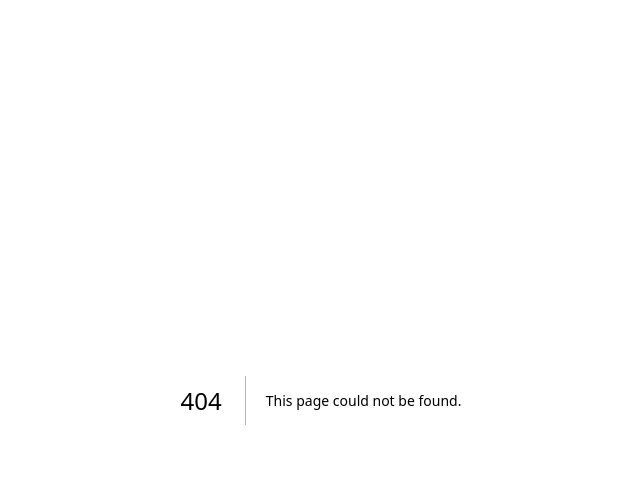
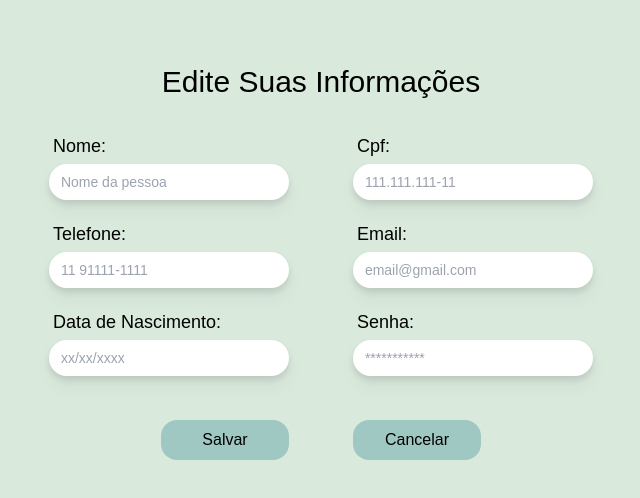
Before and after one commit to oinkos-finance/oinkos-website, a Next.js app: page /editar_perfil in a window 1280 px wide. Before the commit this address had no page. Shown: the top 498 px of the page, without its empty margins (319-959 px from the left). Built offline with nearby package versions, Linux system fonts and the light colour scheme.

Commit message:
adiciona pagina de editar perfil

```diff
--- /dev/null
+++ b/app/editar_perfil/page.tsx
@@ -0,0 +1,45 @@
+import Link from "next/link";
+
+export default function EditarPerfil() {
+    return (
+        <div className="bg-[#D9E9DC] min-h-screen flex flex-col gap-8 items-center py-16">
+            <h1 className="text-black cursor-default text-center text-2xl md:text-3xl">Edite Suas Informações</h1>
+            <form className="flex w-3/4 flex-col items-center justify-center gap-6 md:gap-5">
+                <div className="flex flex-col md:flex-row w-full gap-6 md:gap-16 items-center justify-center">
+                    <div className="flex flex-col gap-1 w-full md:w-1/3 lg:w-1/4">
+                        <label className="text-black text-start md:text-md lg:text-lg text-lg pl-1">Nome:</label>
+                        <input name="nome" placeholder=" Nome da pessoa" className="bg-white text-sm p-2 rounded-3xl drop-shadow-lg text-[#051A29]" />
+                    </div>
+                    <div className="flex flex-col gap-1 w-full md:w-1/3 lg:w-1/4">
+                        <label className="text-black md:text-md lg:text-lg text-lg pl-1">Cpf:</label>
+                        <input name="cpf" placeholder=" 111.111.111-11" className="bg-white text-sm p-2 rounded-3xl drop-shadow-lg text-[#051A29]" />
+                    </div>
+                </div>
+                <div className="flex flex-col md:flex-row w-full gap-6 md:gap-16 items-center justify-center">
+                    <div className="flex flex-col gap-1 w-full md:w-1/3 lg:w-1/4">
+                        <label className="text-black text-start md:text-md lg:text-lg text-lg pl-1">Telefone:</label>
+                        <input name="telefone" placeholder=" 11 91111-1111" className="bg-white text-sm p-2 rounded-3xl drop-shadow-lg text-[#051A29]" />
+                    </div>
+                    <div className="flex flex-col gap-1 w-full md:w-1/3 lg:w-1/4">
+                        <label className="text-black md:text-md lg:text-lg text-lg pl-1">Email:</label>
+                        <input name="email" placeholder=" email@gmail.com" className="bg-white text-sm p-2 rounded-3xl drop-shadow-lg text-[#051A29]" />
+                    </div>
+                </div>
+                <div className="flex flex-col md:flex-row w-full gap-6 md:gap-16 items-center justify-center">
+                    <div className="flex flex-col gap-1 w-full md:w-1/3 lg:w-1/4">
+                        <label className="text-black text-start md:text-md lg:text-lg text-lg pl-1">Data de Nascimento:</label>
+                        <input name="dataNascimento" placeholder=" xx/xx/xxxx" className="bg-white text-sm p-2 rounded-3xl drop-shadow-lg text-[#051A29]" />
+                    </div>
+                    <div className="flex flex-col gap-1 w-full md:w-1/3 lg:w-1/4">
+                        <label className="text-black md:text-md lg:text-lg text-lg pl-1">Senha:</label>
+                        <input name="senha" placeholder=" ***********" type="password" className="bg-white text-sm p-2 rounded-3xl drop-shadow-lg text-[#051A29]" />
+                    </div>
+                </div>
+                <div className="flex gap-3 pt-6 md:gap-16 w-10/12 md:w-1/2 lg:w-1/3">
+                    <button type="submit" className="bg-[#A0C8C3] hover:bg-[#92bdb8] text-black p-2 text-center rounded-2xl w-1/2">Salvar</button>
+                    <Link href="/visualizar_perfil" className="bg-[#A0C8C3] hover:bg-[#92bdb8] text-black p-2 rounded-2xl w-1/2 text-center">Cancelar</Link>
+                </div>
+            </form>
+        </div>
+    );
+}
```
